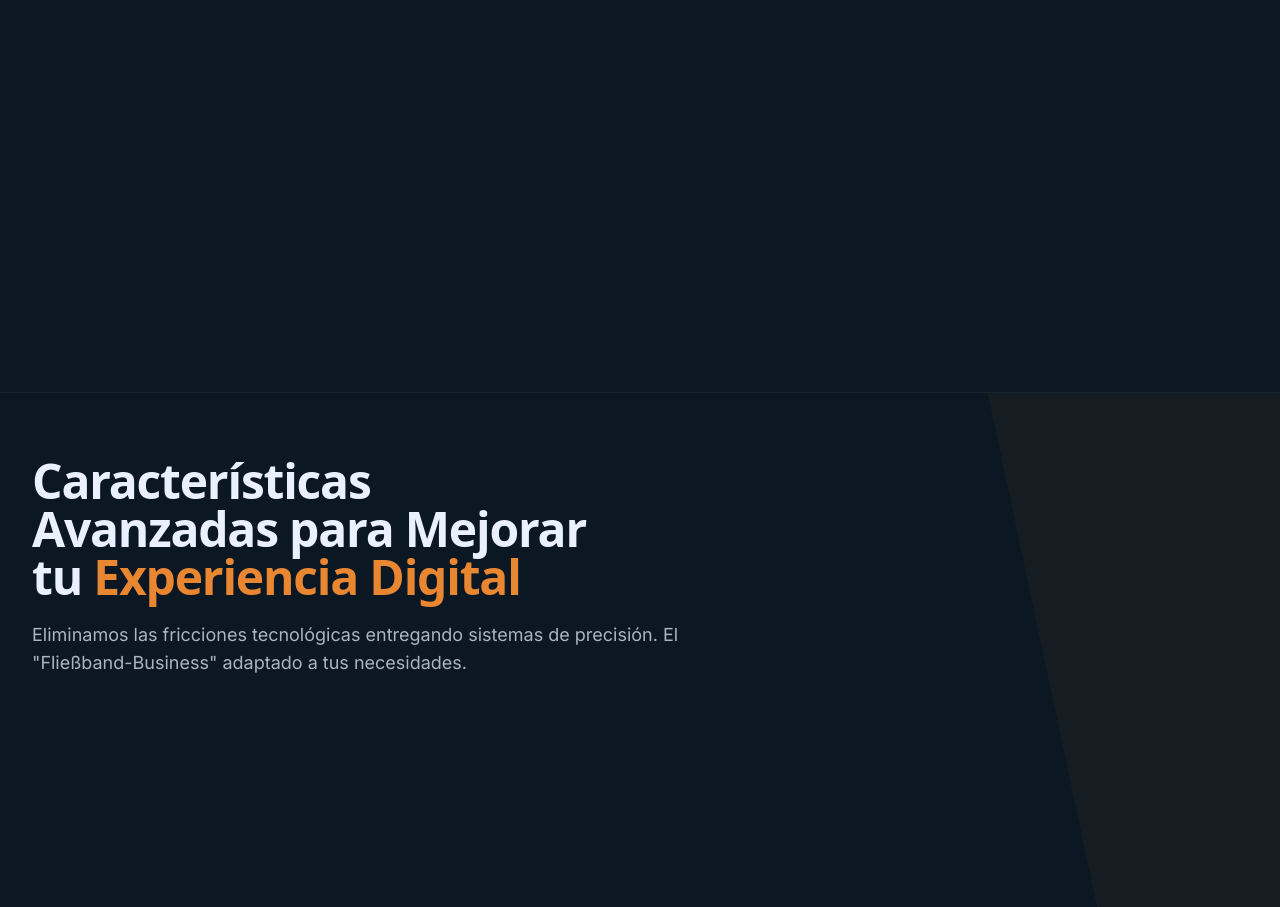
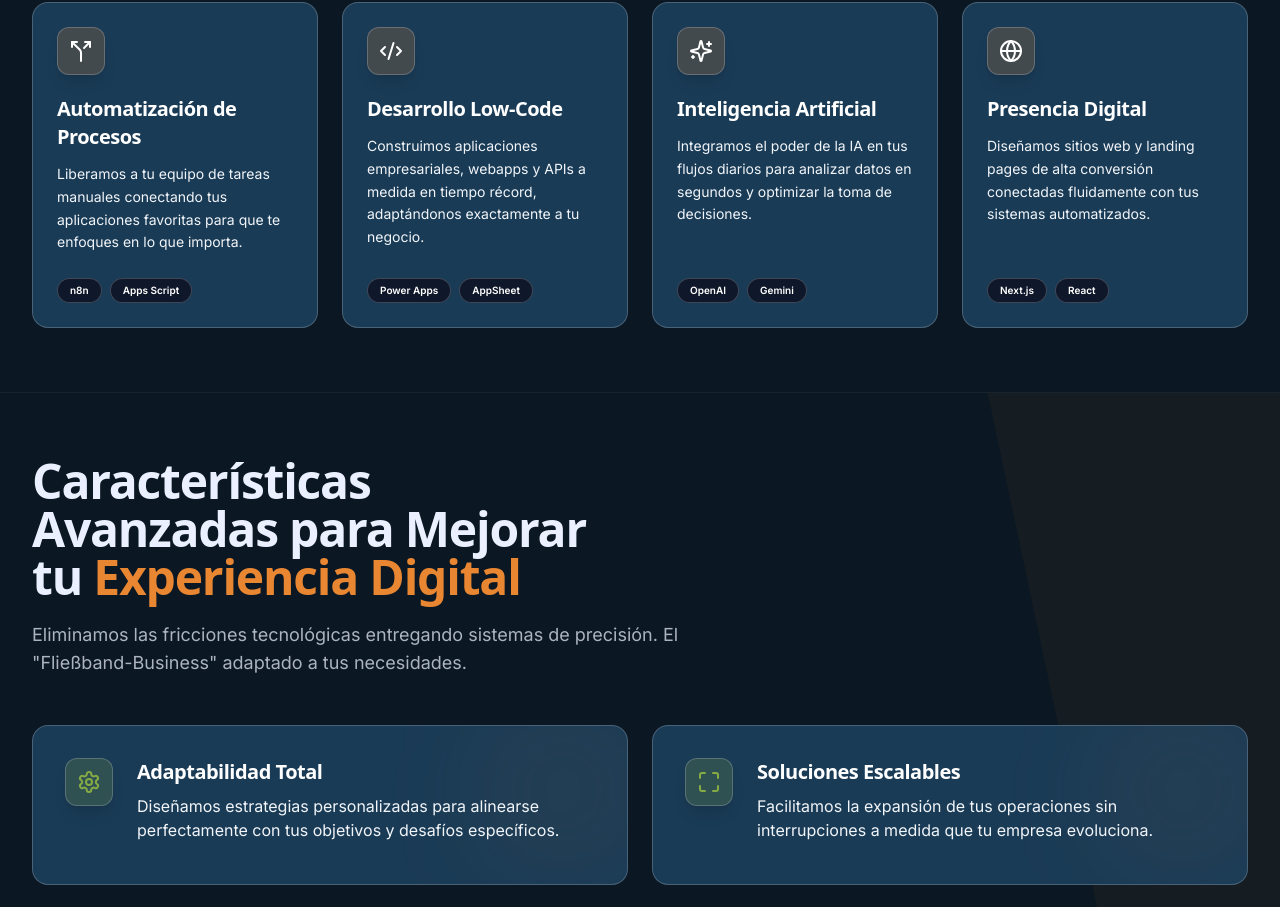
Before and after one commit to abrahameister/duet-solutions-v2, a Next.js app: page / in a window 1280 px wide. Shown: the part 1173-2080 px from the top of the page. Built offline with nearby package versions, Linux system fonts and the light colour scheme.

Commit message:
fix: apply user manual fixes for GSAP animations and card opacity

```diff
--- a/src/components/MechanismBenefits.tsx
+++ b/src/components/MechanismBenefits.tsx
@@ -37,11 +37,12 @@ export default function MechanismBenefits() {
 
     useEffect(() => {
         const ctx = gsap.context(() => {
-            gsap.from(".mechanism-card", {
-                y: 30,
-                opacity: 0,
+            // SOLUCIÓN: Cambiado a gsap.to al igual que arriba
+            gsap.to(".mechanism-card", {
+                y: 0,
+                opacity: 1,
                 duration: 0.5,
-                stagger: 0.1,
+                stagger: 0.15,
                 ease: "power2.out",
                 scrollTrigger: {
                     trigger: containerRef.current,
@@ -67,23 +68,24 @@ export default function MechanismBenefits() {
                     </p>
                 </div>
 
-                <div className="grid grid-cols-1 md:grid-cols-2 gap-6 opacity-100">
+                <div className="grid grid-cols-1 md:grid-cols-2 gap-6">
                     {characteristics.map((feat, idx) => (
                         <div
                             key={idx}
-                            className="mechanism-card group relative p-6 md:p-8 rounded-2xl bg-[#1A3B56] border border-white/20 transition-all duration-300 hover:border-accentPrimary hover:bg-[#234B6E] hover:shadow-2xl overflow-hidden min-h-[160px] opacity-100"
+                            // Mantenemos la lógica de empezar invisibles y animar
+                            className="mechanism-card opacity-0 translate-y-8 group relative p-6 md:p-8 rounded-2xl bg-[#1A3B56] border border-white/20 transition-all duration-300 hover:border-accentPrimary hover:bg-[#234B6E] hover:shadow-2xl overflow-hidden min-h-[160px]"
                         >
                             <div className="absolute top-0 right-0 w-32 h-32 bg-accentPrimary/10 rounded-full blur-3xl group-hover:bg-accentPrimary/20 transition-colors pointer-events-none" />
 
-                            <div className="flex gap-4 md:gap-6 items-start relative z-10 opacity-100">
-                                <div className="flex-shrink-0 w-12 h-12 rounded-xl bg-accentSecondary/20 border border-white/20 flex items-center justify-center text-accentSecondary shadow-lg transition-transform group-hover:scale-110 opacity-100">
+                            <div className="flex gap-4 md:gap-6 items-start relative z-10">
+                                <div className="flex-shrink-0 w-12 h-12 rounded-xl bg-accentSecondary/20 border border-white/20 flex items-center justify-center text-accentSecondary shadow-lg transition-transform group-hover:scale-110">
                                     {feat.icon}
                                 </div>
-                                <div className="flex-grow opacity-100">
-                                    <h3 className="text-xl font-bold mb-2 tracking-tight text-white group-hover:text-accentPrimary transition-colors opacity-100">
+                                <div className="flex-grow">
+                                    <h3 className="text-xl font-bold mb-2 tracking-tight text-white group-hover:text-accentPrimary transition-colors">
                                         {feat.title}
                                     </h3>
-                                    <p className="text-slate-100 leading-relaxed max-w-[600px] text-sm md:text-base opacity-100">
+                                    <p className="text-slate-100 leading-relaxed max-w-[600px] text-sm md:text-base">
                                         {feat.desc}
                                     </p>
                                 </div>
--- a/src/components/ServiceCategories.tsx
+++ b/src/components/ServiceCategories.tsx
@@ -14,32 +14,24 @@ const services = [
         title: "Automatización de Procesos",
         description: "Liberamos a tu equipo de tareas manuales conectando tus aplicaciones favoritas para que te enfoques en lo que importa.",
         icon: <Split className="w-5 h-5 md:w-6 md:h-6" />,
-        color: "text-blue-400",
-        bg: "bg-blue-400/20",
         badges: ["n8n", "Apps Script"]
     },
     {
         title: "Desarrollo Low-Code",
         description: "Construimos aplicaciones empresariales, webapps y APIs a medida en tiempo récord, adaptándonos exactamente a tu negocio.",
         icon: <Code2 className="w-5 h-5 md:w-6 md:h-6" />,
-        color: "text-emerald-400",
-        bg: "bg-emerald-400/20",
         badges: ["Power Apps", "AppSheet"]
     },
     {
         title: "Inteligencia Artificial",
         description: "Integramos el poder de la IA en tus flujos diarios para analizar datos en segundos y optimizar la toma de decisiones.",
         icon: <Sparkles className="w-5 h-5 md:w-6 md:h-6" />,
-        color: "text-orange-400",
-        bg: "bg-orange-400/20",
         badges: ["OpenAI", "Gemini"]
     },
     {
         title: "Presencia Digital",
         description: "Diseñamos sitios web y landing pages de alta conversión conectadas fluidamente con tus sistemas automatizados.",
         icon: <Globe className="w-5 h-5 md:w-6 md:h-6" />,
-        color: "text-pink-400",
-        bg: "bg-pink-400/20",
         badges: ["Next.js", "React"]
     }
 ];
@@ -49,15 +41,16 @@ export default function ServiceCategories() {
 
     useEffect(() => {
         const ctx = gsap.context(() => {
-            gsap.from(".service-card", {
-                y: 20,
-                opacity: 0,
-                duration: 0.4,
-                stagger: 0.1,
+            // SOLUCIÓN: Usamos gsap.to en lugar de gsap.from para evitar el bug de opacidad en React 18
+            gsap.to(".service-card", {
+                y: 0,
+                opacity: 1,
+                duration: 0.5,
+                stagger: 0.15,
                 ease: "power2.out",
                 scrollTrigger: {
                     trigger: sectionRef.current,
-                    start: "top 85%",
+                    start: "top 80%",
                 }
             });
         }, sectionRef);
@@ -76,27 +69,28 @@ export default function ServiceCategories() {
                     </p>
                 </div>
 
-                <div className="grid grid-cols-1 sm:grid-cols-2 lg:grid-cols-4 gap-6 opacity-100">
+                <div className="grid grid-cols-1 sm:grid-cols-2 lg:grid-cols-4 gap-6">
                     {services.map((service, idx) => (
                         <div
                             key={idx}
-                            className="service-card group p-6 rounded-2xl bg-[#1A3B56] border border-white/20 transition-all duration-300 hover:border-accentPrimary hover:bg-[#234B6E] hover:shadow-2xl flex flex-col items-start min-h-[300px] opacity-100"
+                            // Opacidad 0 inicial por CSS para que GSAP haga el trabajo limpio
+                            className="service-card opacity-0 translate-y-8 group p-6 rounded-2xl bg-[#1A3B56] border border-white/20 transition-all duration-300 hover:border-accentPrimary hover:bg-[#234B6E] hover:shadow-2xl flex flex-col items-start min-h-[300px]"
                         >
                             <div className="inline-flex items-center justify-center w-12 h-12 rounded-xl bg-accentPrimary/20 border border-white/20 mb-5 transition-transform group-hover:scale-110 duration-300 shadow-lg text-white">
                                 {service.icon}
                             </div>
-                            <h3 className="text-xl font-bold text-white mb-3 tracking-tight group-hover:text-accentPrimary transition-colors opacity-100">
+                            <h3 className="text-xl font-bold text-white mb-3 tracking-tight group-hover:text-accentPrimary transition-colors">
                                 {service.title}
                             </h3>
-                            <p className="text-slate-100 leading-relaxed mb-6 text-sm opacity-100">
+                            <p className="text-slate-100 leading-relaxed mb-6 text-sm">
                                 {service.description}
                             </p>
 
-                            <div className="flex flex-wrap gap-2 mt-auto opacity-100">
+                            <div className="flex flex-wrap gap-2 mt-auto">
                                 {service.badges.map((badge, bIdx) => (
                                     <span
                                         key={bIdx}
-                                        className="px-3 py-1 rounded-full bg-slate-900 border border-white/20 text-[10px] font-semibold text-white group-hover:bg-accentPrimary group-hover:border-accentPrimary transition-all opacity-100"
+                                        className="px-3 py-1 rounded-full bg-slate-900 border border-white/20 text-[10px] font-semibold text-white group-hover:bg-accentPrimary group-hover:border-accentPrimary transition-all"
                                     >
                                         {badge}
                                     </span>
```
